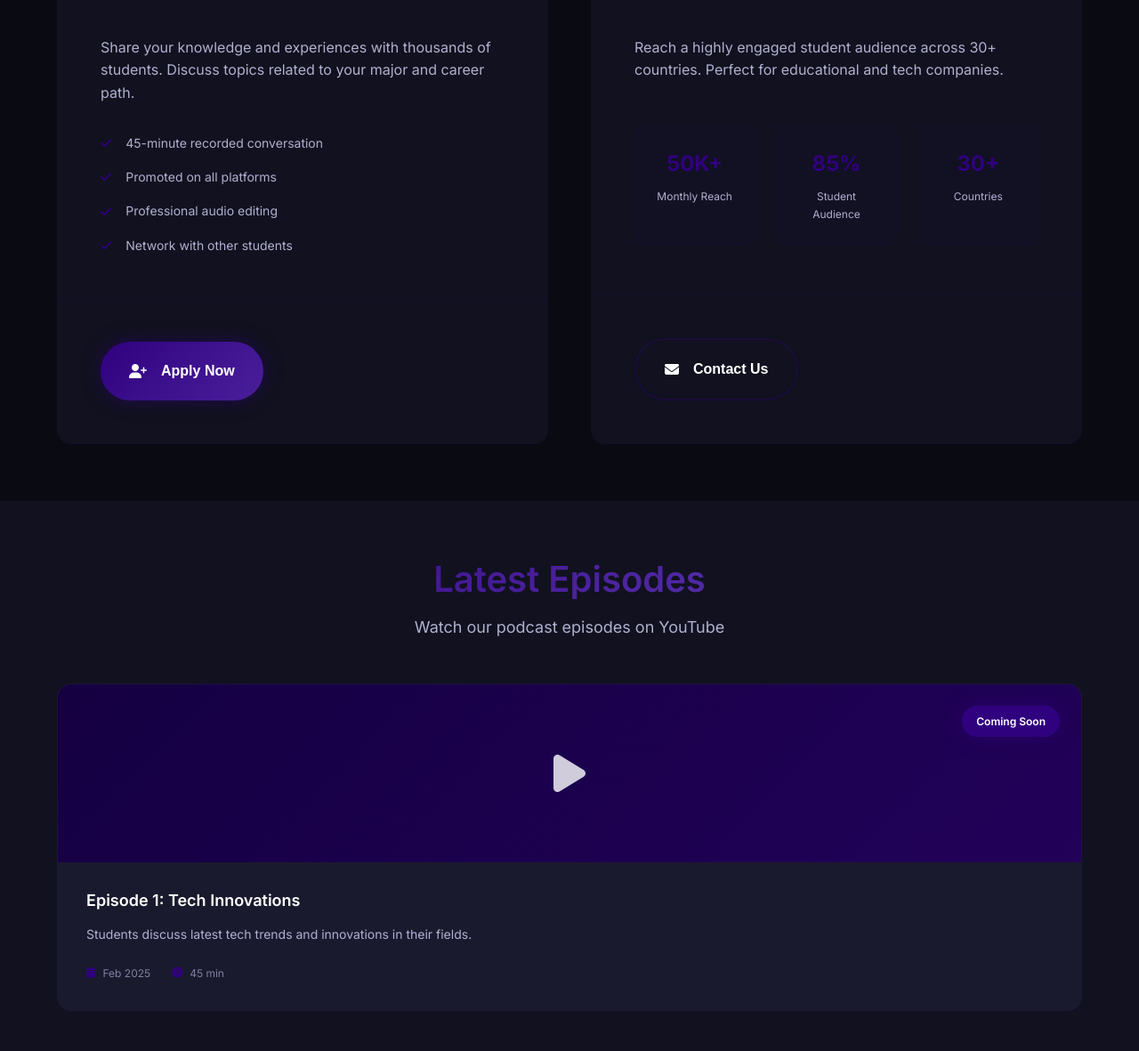
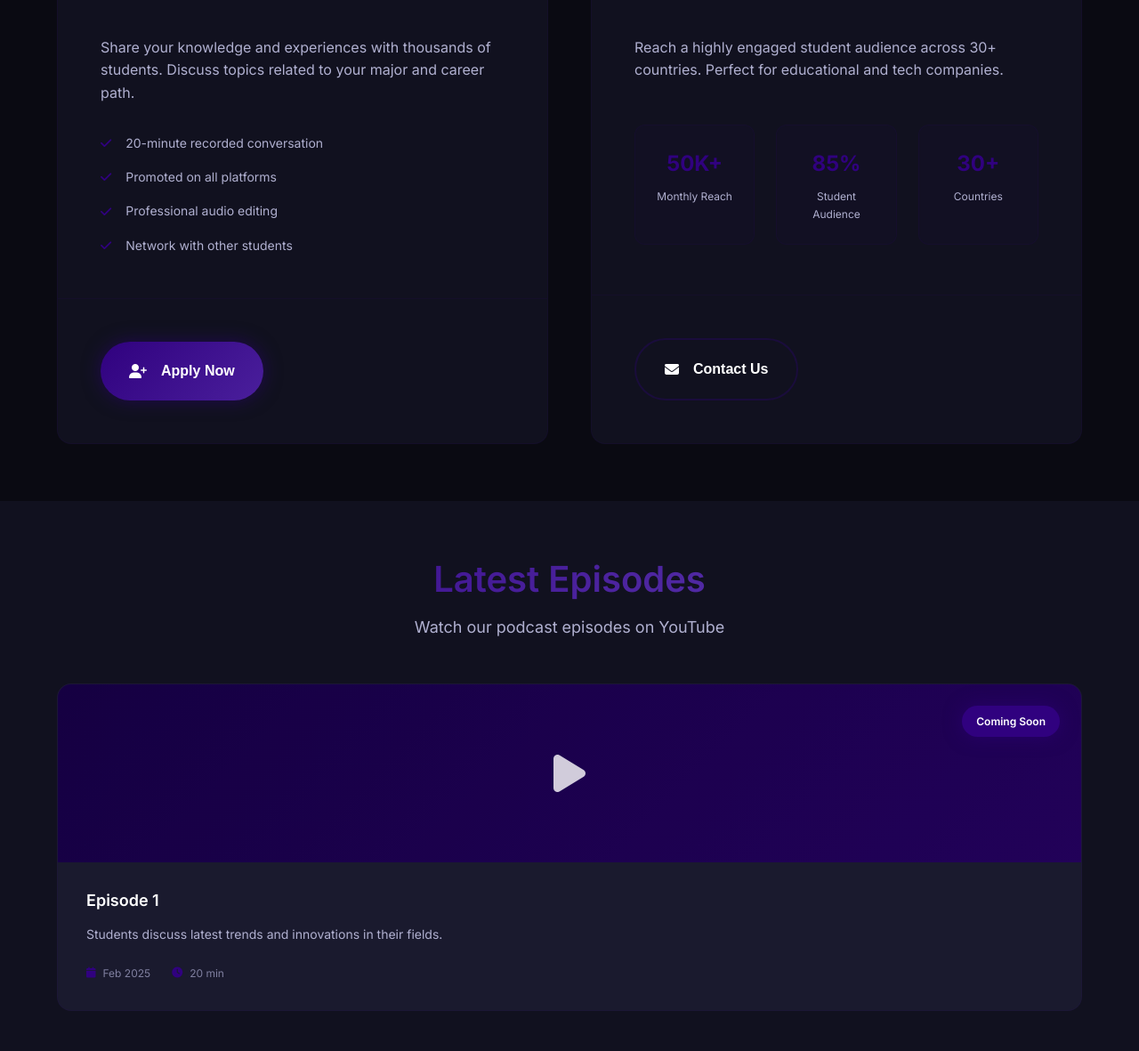
Before and after one commit to meetioofficial/meetio-talk, a plain HTML site: page index.html in a window 1280 px wide. Shown: the part 1037-2218 px from the top of the page at 89% size. Drawn offline with Linux system fonts and the light colour scheme.

Commit message:
Update index.html

```diff
--- a/index.html
+++ b/index.html
@@ -227,7 +227,7 @@
                                 Share your knowledge and experiences with thousands of students. Discuss topics related to your major and career path.
                             </p>
                             <ul class="card-features">
-                                <li><i class="fas fa-check"></i> 45-minute recorded conversation</li>
+                                <li><i class="fas fa-check"></i> 20-minute recorded conversation</li>
                                 <li><i class="fas fa-check"></i> Promoted on all platforms</li>
                                 <li><i class="fas fa-check"></i> Professional audio editing</li>
                                 <li><i class="fas fa-check"></i> Network with other students</li>
@@ -296,11 +296,11 @@
                             <div class="video-badge">Coming Soon</div>
                         </div>
                         <div class="video-info">
-                            <h3 class="video-title">Episode 1: Tech Innovations</h3>
-                            <p class="video-description">Students discuss latest tech trends and innovations in their fields.</p>
+                            <h3 class="video-title">Episode 1</h3>
+                            <p class="video-description">Students discuss latest trends and innovations in their fields.</p>
                             <div class="video-meta">
                                 <span><i class="fas fa-calendar"></i> Feb 2025</span>
-                                <span><i class="fas fa-clock"></i> 45 min</span>
+                                <span><i class="fas fa-clock"></i> 20 min</span>
                             </div>
                         </div>
                     </div>
```
